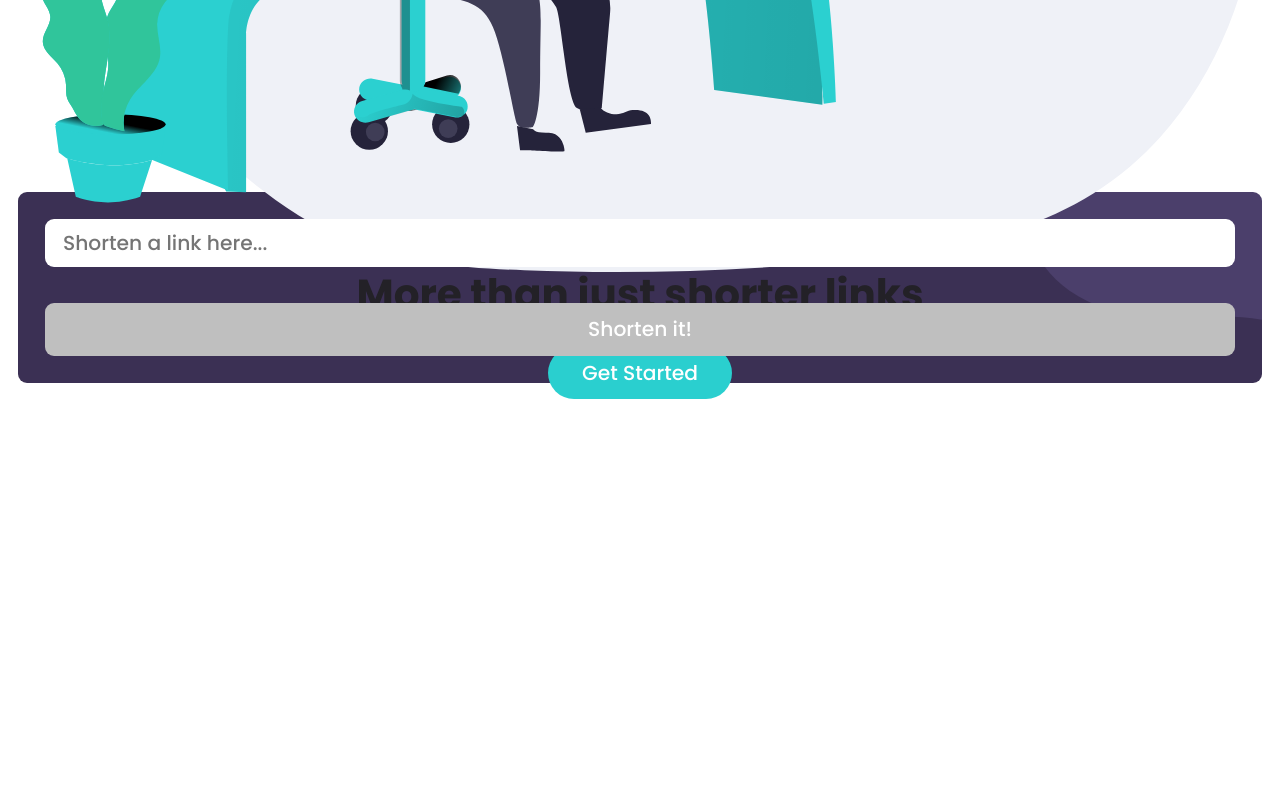
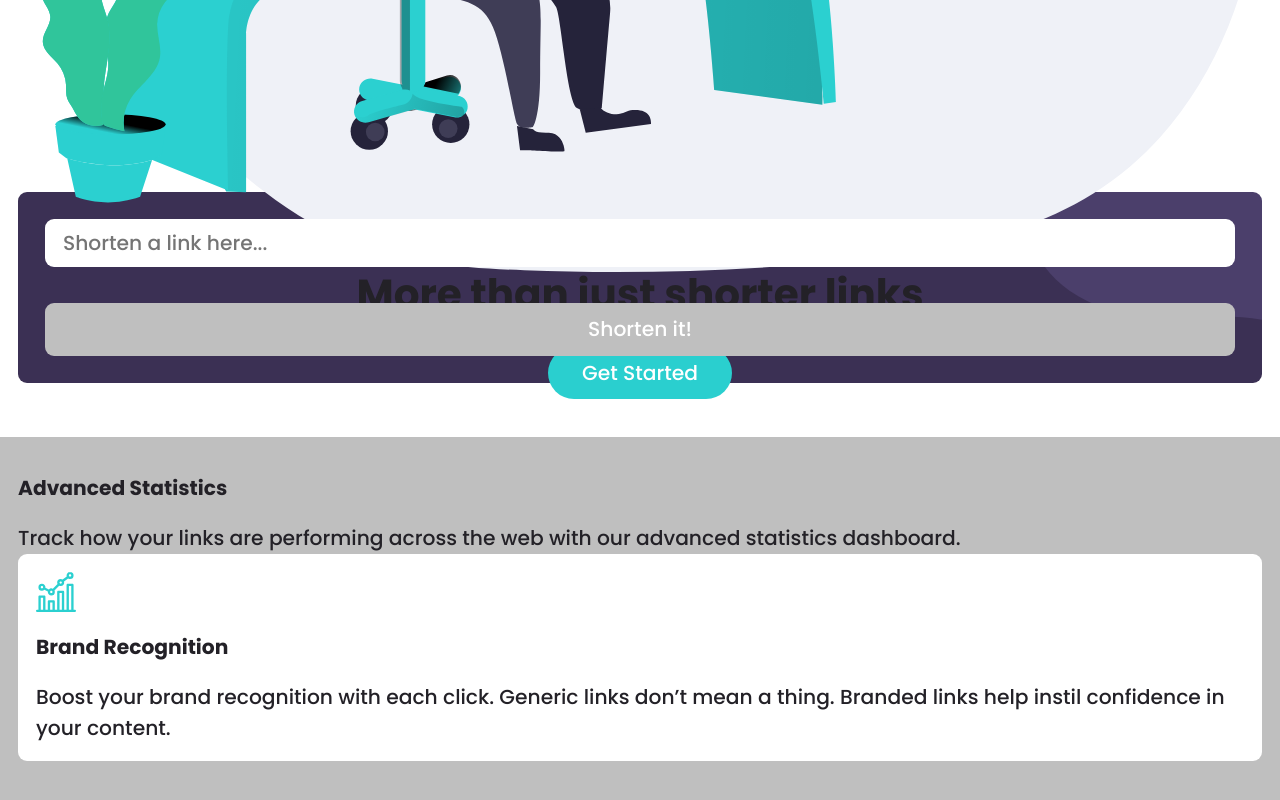
Before and after one commit to shamwela/shortly, a React (Create React App) app: page / in a window 1280 px wide. Shown: the part 626-1426 px from the top of the page. Before the commit the page ends 1117 px from the top, so only its background shows below. Built offline with nearby package versions, Linux system fonts and the light colour scheme.

Commit message:
Create rough layout for FeatureSection

```diff
--- /dev/null
+++ b/src/components/FeatureInfo.jsx
@@ -0,0 +1,20 @@
+import React from 'react'
+import PropTypes from 'prop-types'
+import styled from 'styled-components'
+import '../utils/variables.css'
+
+const StyledFeatureInfo = styled.div`
+  background-color: white;
+  border-radius: var(--border-radius);
+  display: grid;
+  grid-row-gap: 1em;
+  padding: 1rem;
+`
+
+export default function FeatureInfo({ children }) {
+  return <StyledFeatureInfo>{children}</StyledFeatureInfo>
+}
+
+FeatureInfo.propTypes = {
+  children: PropTypes.element.isRequired,
+}
--- /dev/null
+++ b/src/components/FeatureOverview.jsx
@@ -0,0 +1,19 @@
+import React from 'react'
+import styled from 'styled-components'
+
+const StyledFeatureOverview = styled.div`
+  display: grid;
+  grid-row-gap: 1em;
+`
+
+export default function FeatureOverview() {
+  return (
+    <StyledFeatureOverview>
+      <h2>Advanced Statistics</h2>
+      <p>
+        Track how your links are performing across the web with our advanced
+        statistics dashboard.
+      </p>
+    </StyledFeatureOverview>
+  )
+}
--- /dev/null
+++ b/src/components/FeatureSection.jsx
@@ -0,0 +1,42 @@
+import React from 'react'
+import styled from 'styled-components'
+import FeatureInfo from './FeatureInfo'
+import FeatureOverview from './FeatureOverview'
+import BrandRecognition from '../assets/icon-brand-recognition.svg'
+import DetailedRecords from '../assets/icon-detailed-records.svg'
+import FullyCustomizable from '../assets/icon-fully-customizable.svg'
+import '../utils/variables.css'
+
+const StyledFeatureSection = styled.div`
+  background-color: var(--gray);
+  /* Since Navigation Bar's left and right paddings are 5rem */
+  padding: 2rem 1rem 5rem 1rem;
+
+  @media (min-width: 1440px) {
+    padding: 2rem 5rem 5rem 5rem;
+  }
+`
+
+const FeatureInfoWrapper = styled.div`
+  display: flex;
+  flex-direction: column;
+  row-gap: 1rem;
+`
+
+export default function FeatureSection() {
+  return (
+    <StyledFeatureSection>
+      <FeatureOverview />
+      <FeatureInfoWrapper>
+        <FeatureInfo>
+          <img src={BrandRecognition} />
+          <h3>Brand Recognition</h3>
+          <p>
+            Boost your brand recognition with each click. Generic links don’t
+            mean a thing. Branded links help instil confidence in your content.
+          </p>
+        </FeatureInfo>
+      </FeatureInfoWrapper>
+    </StyledFeatureSection>
+  )
+}
--- a/src/pages/index.jsx
+++ b/src/pages/index.jsx
@@ -3,13 +3,14 @@ import styled from 'styled-components'
 import NavigationBar from '../components/Nav/NavigationBar'
 import Intro from '../components/Intro'
 import InputOutputSection from '../components/InputOutputSection'
+import FeatureSection from '../components/FeatureSection'
 
 const Main = styled.main`
   /* Since Navigation Bar's left and right paddings are 5rem */
-  padding: 0 1rem 5rem 1rem;
+  padding: 0 1rem 2rem 1rem;
 
   @media (min-width: 1440px) {
-    padding: 0 5rem 5rem 5rem;
+    padding: 0 5rem 2rem 5rem;
   }
 `
 
@@ -22,6 +23,7 @@ export default function Shortly() {
         <Intro />
         <InputOutputSection />
       </Main>
+      <FeatureSection />
     </>
   )
 }
```
